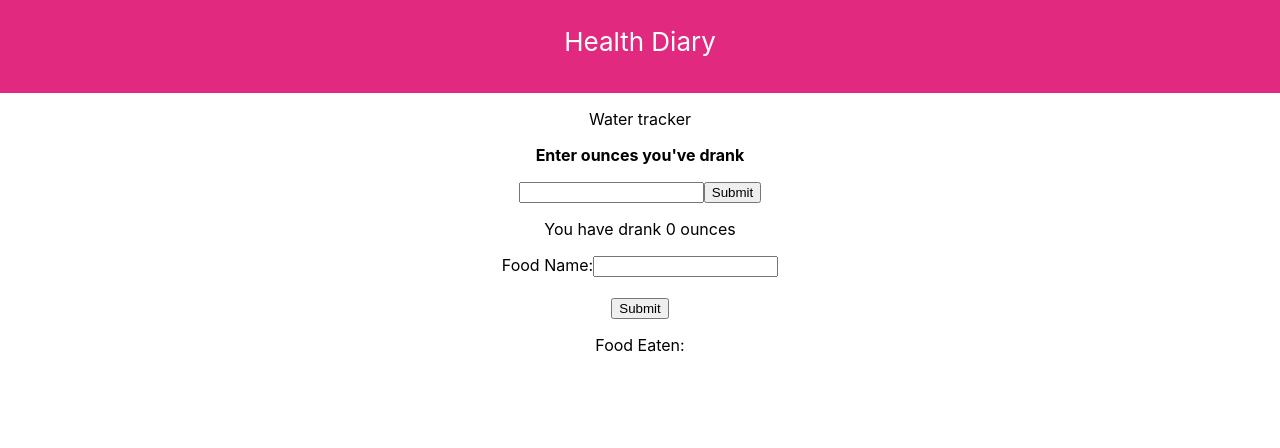
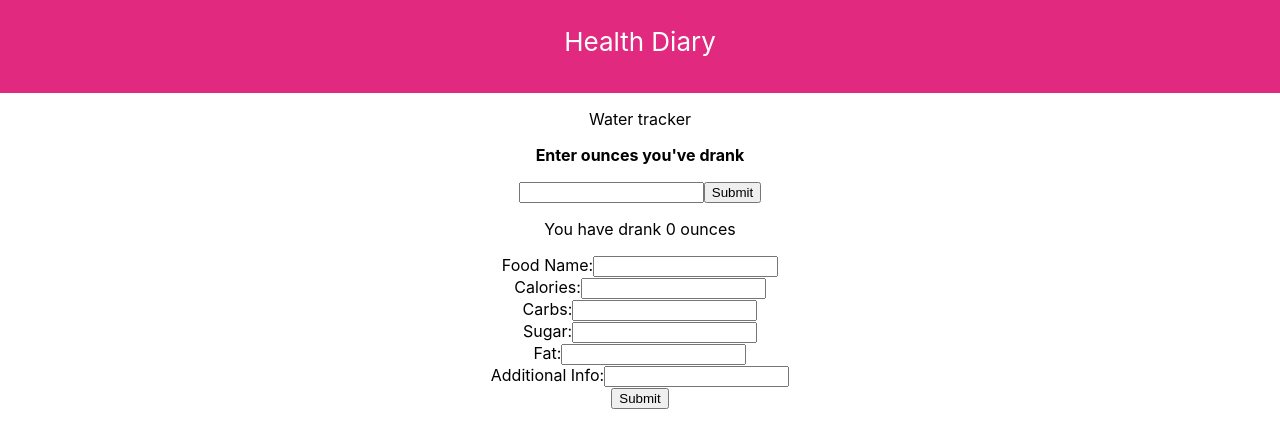
Before and after one commit to JoyPalumbo/HealthTracker, a React (Create React App) app in the folder client/: page / in a window 1280 px wide. Shown: the top 448 px of the page. Built offline with nearby package versions, Linux system fonts and the light colour scheme.

Commit message:
add axios call for nutrition and make form for nutrition

```diff
--- a/client/src/FoodJournal.jsx
+++ b/client/src/FoodJournal.jsx
@@ -1,5 +1,6 @@
 import React, { Component } from 'react';
 import './App.css';
+import axios from 'axios';
 
 class FoodJournal extends Component {
   constructor(props) {
@@ -30,6 +31,22 @@ class FoodJournal extends Component {
     foodList.push(this.state.foodName);
     // this.setState({ foodName: event.target.value })
     console.log("are we logging anything?", this.state.listOfFoods);
+    axios.post('/nutrition', {
+      nutrition: {
+        foodName: this.state.foodName,
+        calories: this.state.calories,
+        carbs: this.state.carbs,
+        sugar: this.state.sugar,
+        fat: this.state.fat,
+        other: this.state.other
+      }
+    })
+      .then((response) => {
+        console.log("sending nutrition to server", response)
+      })
+      .catch(err => {
+        console.log("ops, didn't send nutrition to server", err);
+      })
   }
 
   render() {
@@ -40,33 +57,59 @@ class FoodJournal extends Component {
           <label>
             Food Name:
           <input
-              name="nameOfItem"
+              name="foodName"
               type="text"
               // value={this.state.foodName}
               onChange={this.handleChange} />
           </label>
           <br />
-          {/* <label>
-            Number of items:
+          <label>
+            Calories:
           <input
-              name="numberOfItems"
+              name="calories"
               type="number"
-              value={this.state.numberOfItems}
               onChange={this.handleInputChange} />
-          </label> */}
-          {/* <label>
-            Description of Item:
+          </label>
+          <br />
+          <label>
+            Carbs:
           <input
-              name="descriptionOfItem"
-              type="text"
-              value={this.state.descriptionOfItem}
+              name="carbs"
+              type="number"
               onChange={this.handleInputChange} />
-          </label> */}
+          </label>
+          <br />
+          <label>
+            Sugar:
+          <input
+              name="sugar"
+              type="number"
+              onChange={this.handleInputChange} />
+          </label>
+          <br />
+          <label>
+            Fat:
+          <input
+              name="fat"
+              type="number"
+              onChange={this.handleInputChange} />
+          </label>
+          <br />
+          <label>
+            Additional Info:
+          <input
+              name="other"
+              type="number"
+              onChange={this.handleInputChange} />
+          </label>
+
+
+
           <br />
           <input type="submit" value="Submit" onClick={this.handleSubmit} />
         </form>
-        <p> Food Eaten: {food} </p>
-      </div>
+        {/* <p> Food Eaten: {food} </p> */}
+      </div >
     );
   }
 }
```
